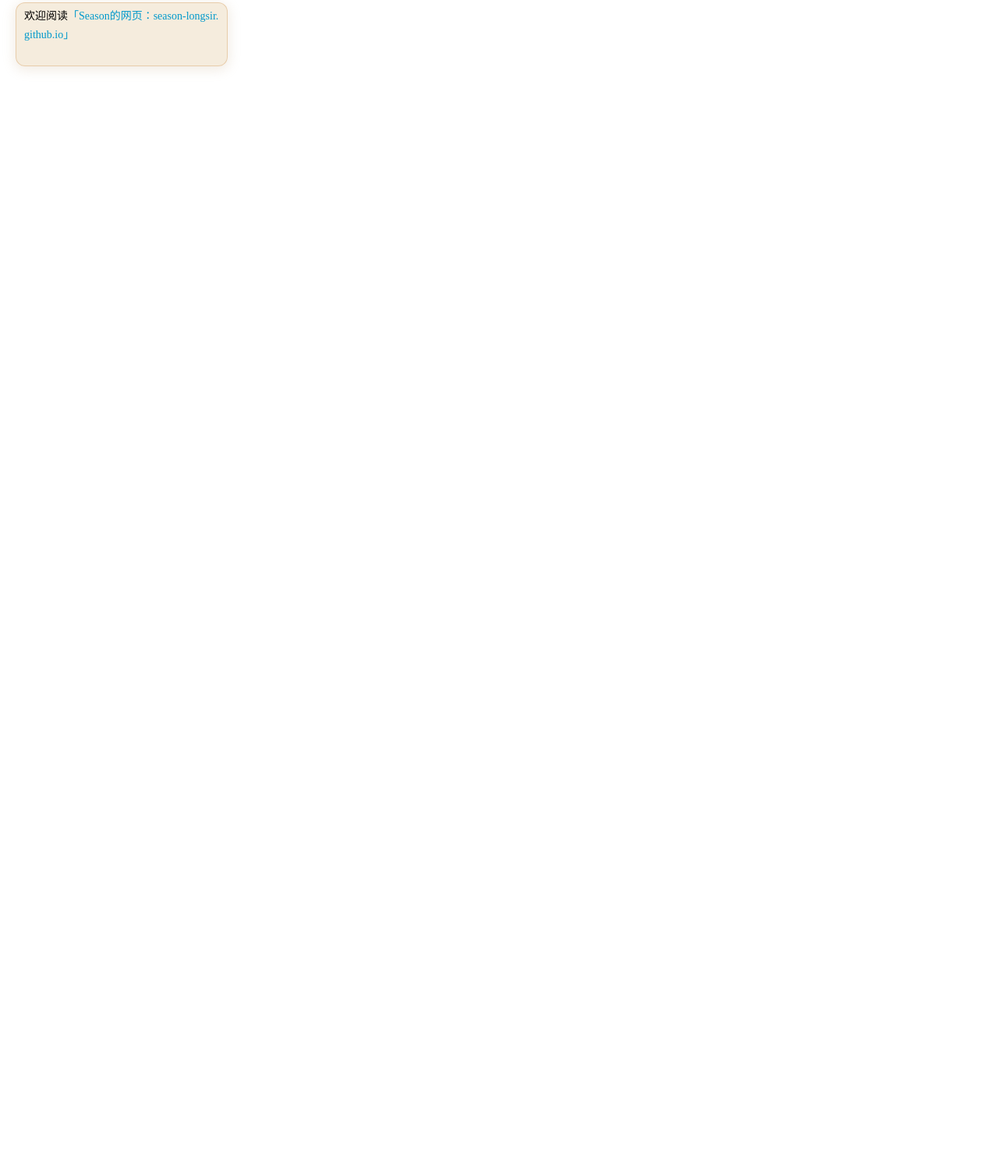
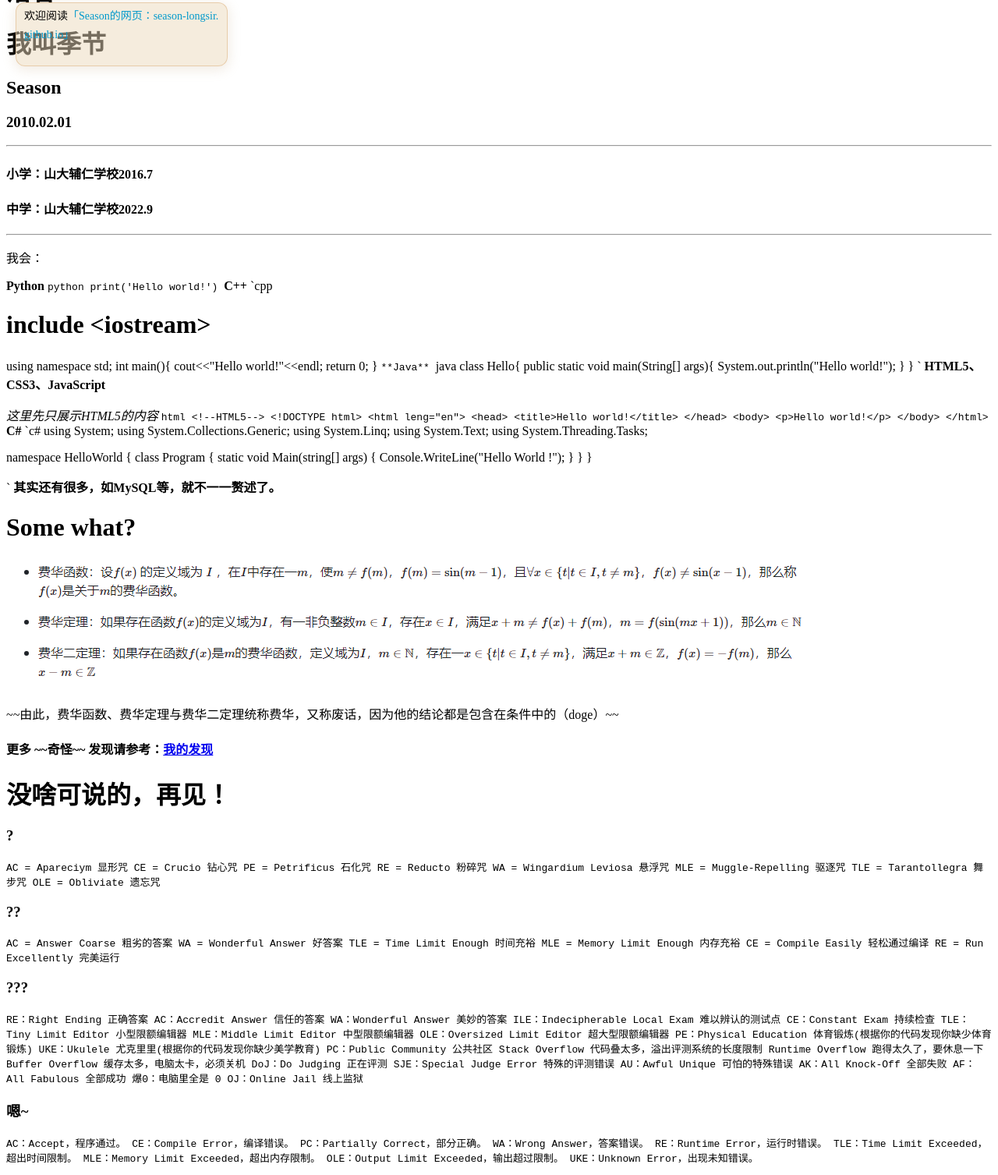
Before and after one commit to season-longsir/season-longsir.github.io, a plain HTML site: page index.html in a window 1280 px wide. Shown: the part 480-1987 px from the top of the page at 78% size. Before the commit the page ends 800 px from the top, so only its background shows below. Drawn offline with Linux system fonts and the light colour scheme; no server answers.

Commit message:
Update index.html

```diff
--- a/index.html
+++ b/index.html
@@ -4,4 +4,169 @@
     <title>Season的网页：season-longsir.github.io</title>
     <script src="https://season-longsir.github.io/live2d/autoload.js"></script>
   </head>
+  <body>
+    <h1><strong>*season-longsir.github.io</strong>*</h1>
+
+<h2>欢迎来到我的网站</h2>
+
+<h3>很高兴见到你</h3>
+
+<hr/>
+
+<ul><li><p><a href="https://season-longsir.github.io/yazhi.html">前往雅志九班</a>   </p></li><li><p><a href="https://season-longsir.github.io/myself/home.html">前往我的网页</a></p></li><li><p><a href="https://www.luogu.com.cn/user/1107983#main">前往洛谷</a></p></li><li><p><a href="https://season-longsir.github.io/chat.html">前往自创ChatGPT</a></p></li><li><p><a href="https://season-longsir.github.io/snake.html">前往小小贪吃蛇</a></p></li><li><p><a href="https://season-longsir.github.io/othergames/home.html">前往其他自创游戏中心</a></p></li></ul>
+
+<h1>洛谷：</h1>
+
+<h1>我叫季节</h1>
+
+<h2>Season</h2>
+
+<h3>2010.02.01</h3>
+
+<hr/>
+
+<h4>小学：山大辅仁学校2016.7</h4>
+
+<h4>中学：山大辅仁学校2022.9</h4>
+
+<hr/>
+
+<p>我会：</p>
+
+<p><strong>Python</strong>
+<code>python
+print(&#39;Hello world!&#39;)
+</code>
+<strong>C++</strong>
+<code></code>`cpp</p>
+
+<h1>include &lt;iostream&gt;</h1>
+
+<p>using namespace std;
+int main(){
+	cout&lt;&lt;&quot;Hello world!&quot;&lt;&lt;endl;
+	return 0;
+}
+<code>
+**Java**
+</code>java
+class Hello{
+	public static void main(String[] args){
+		System.out.println(&quot;Hello world!&quot;);
+	}
+}
+<code></code>`
+<strong>HTML5、CSS3、JavaScript</strong></p>
+
+<p> <em>这里先只展示HTML5的内容</em>
+<code>html
+&lt;!--HTML5--&gt;
+&lt;!DOCTYPE html&gt;
+&lt;html leng=&quot;en&quot;&gt;
+	&lt;head&gt;
+      &lt;title&gt;Hello world!&lt;/title&gt;
+  	&lt;/head&gt;
+  	&lt;body&gt;
+      &lt;p&gt;Hello world!&lt;/p&gt;
+  	&lt;/body&gt;
+&lt;/html&gt;
+</code>
+<strong>C#</strong>
+<code></code>`c#
+using System;
+using System.Collections.Generic;
+using System.Linq;
+using System.Text;
+using System.Threading.Tasks;</p>
+
+<p>namespace HelloWorld
+{
+    class Program
+    {
+        static void Main(string[] args)
+        {
+			Console.WriteLine(&quot;Hello World !&quot;);
+        }
+    }
+}</p>
+
+<p><code></code>`
+<strong>其实还有很多，如MySQL等，就不一一赘述了。</strong></p>
+
+<h1>Some what?</h1>
+
+<p><img alt="费华" src="wasteSaying.png"/></p>
+
+<p>~~由此，费华函数、费华定理与费华二定理统称费华，又称废话，因为他的结论都是包含在条件中的（doge）~~</p>
+
+<h4>更多 ~~奇怪~~ 发现请参考：<a href="/myself/findings/home.html">我的发现</a></h4>
+
+<h1>没啥可说的，再见！</h1>
+
+<h3>?</h3>
+
+<p><code>
+AC = Apareciym 显形咒
+CE = Crucio 钻心咒
+PE = Petrificus 石化咒
+RE = Reducto 粉碎咒
+WA = Wingardium Leviosa 悬浮咒
+MLE = Muggle-Repelling 驱逐咒
+TLE = Tarantollegra 舞步咒
+OLE = Obliviate 遗忘咒
+</code></p>
+
+<h3>??</h3>
+
+<p><code>
+AC = Answer Coarse 粗劣的答案
+WA = Wonderful Answer 好答案
+TLE = Time Limit Enough 时间充裕
+MLE = Memory Limit Enough 内存充裕
+CE = Compile Easily 轻松通过编译
+RE = Run Excellently 完美运行
+</code></p>
+
+<h3>???</h3>
+
+<p><code>
+RE：Right Ending 正确答案
+AC：Accredit Answer 信任的答案
+WA：Wonderful Answer 美妙的答案
+ILE：Indecipherable Local Exam 难以辨认的测试点
+CE：Constant Exam 持续检查
+TLE：Tiny Limit Editor 小型限额编辑器
+MLE：Middle Limit Editor 中型限额编辑器
+OLE：Oversized Limit Editor 超大型限额编辑器
+PE：Physical Education 体育锻炼(根据你的代码发现你缺少体育锻炼)
+UKE：Ukulele 尤克里里(根据你的代码发现你缺少美学教育)
+PC：Public Community 公共社区
+Stack Overflow 代码叠太多，溢出评测系统的长度限制
+Runtime Overflow 跑得太久了，要休息一下
+Buffer Overflow 缓存太多，电脑太卡，必须关机
+DoJ：Do Judging 正在评测
+SJE：Special Judge Error 特殊的评测错误
+AU：Awful Unique 可怕的特殊错误
+AK：All Knock-Off 全部失败
+AF：All Fabulous 全部成功
+爆0：电脑里全是 0
+OJ：Online Jail 线上监狱
+</code></p>
+
+<h3>嗯~</h3>
+
+<p><code>
+AC：Accept，程序通过。
+CE：Compile Error，编译错误。
+PC：Partially Correct，部分正确。
+WA：Wrong Answer，答案错误。
+RE：Runtime Error，运行时错误。
+TLE：Time Limit Exceeded，超出时间限制。
+MLE：Memory Limit Exceeded，超出内存限制。
+OLE：Output Limit Exceeded，输出超过限制。
+UKE：Unknown Error，出现未知错误。
+</code></p>
+
+<p><img alt="洛谷中的一些错误" src="someerr.png"/></p>
+  </body>
 </html>
```
